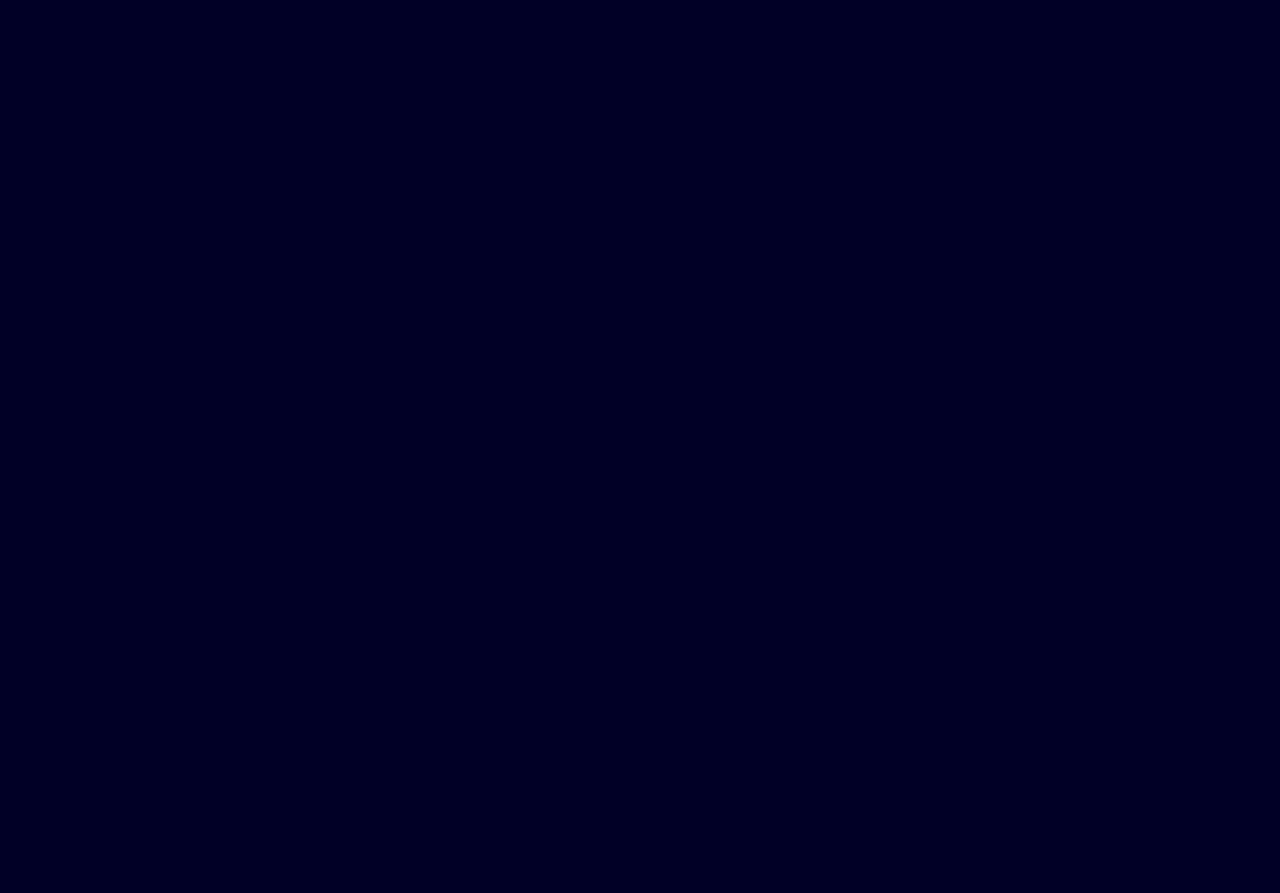
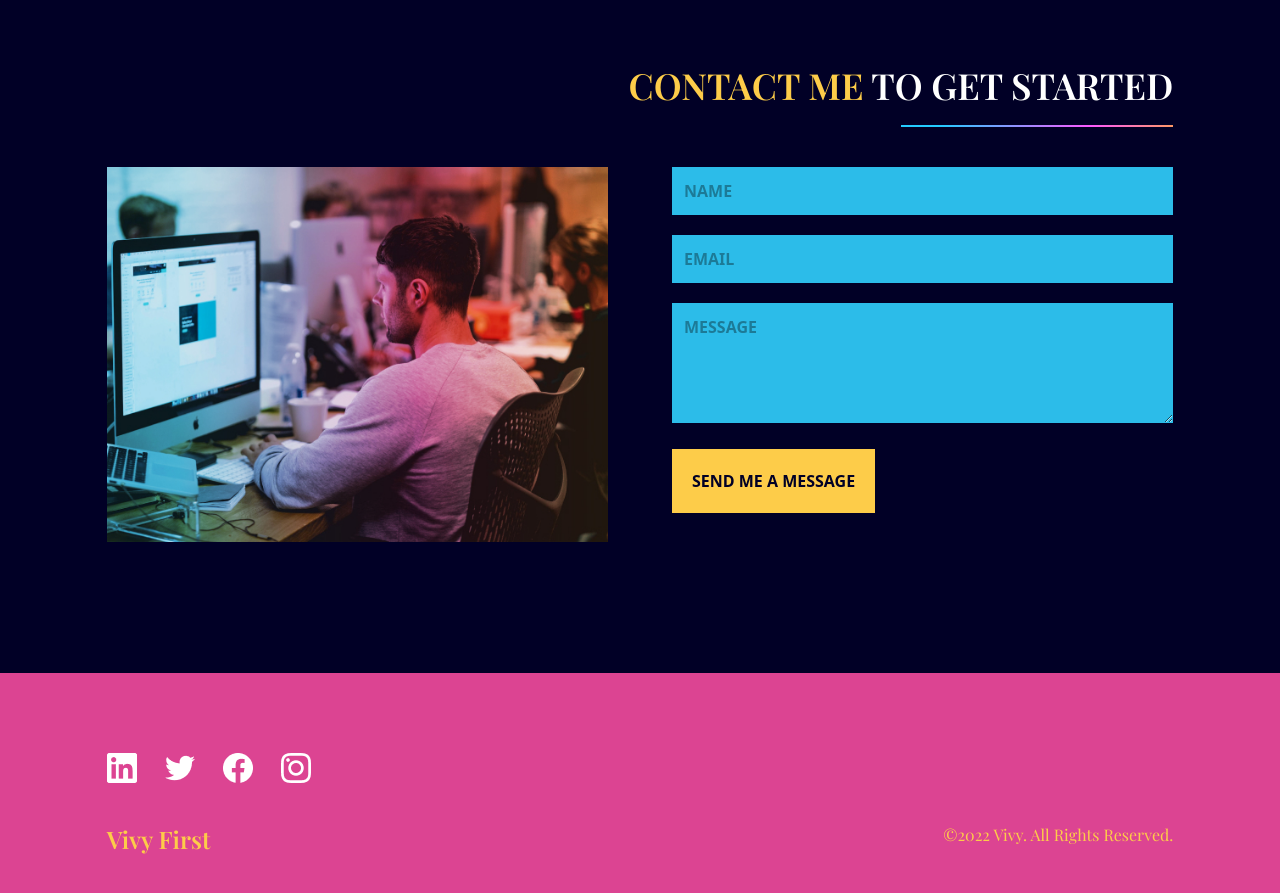
Before and after one commit to Vivy/Portofolio, a React (Vite) app: page / in a window 1280 px wide. Shown: the part 4200-5093 px from the top of the page. Before the commit the page ends 4203 px from the top, so only its background shows below. Built offline with nearby package versions, Linux system fonts and the light colour scheme.

Commit message:
feat: added footer and contact comp

```diff
--- a/public/output.css
+++ b/public/output.css
@@ -625,6 +625,11 @@
   margin-bottom: 2.5rem;
 }
 
+.my-5{
+  margin-top: 1.25rem;
+  margin-bottom: 1.25rem;
+}
+
 .ml-\[33\%\]{
   margin-left: 33%;
 }
@@ -677,6 +682,10 @@
   margin-top: 12rem;
 }
 
+.mt-1{
+  margin-top: 0.25rem;
+}
+
 .flex{
   display: flex;
 }
@@ -709,6 +718,10 @@
   height: 350px;
 }
 
+.h-64{
+  height: 16rem;
+}
+
 .w-full{
   width: 100%;
 }
@@ -737,6 +750,10 @@
   width: 50%;
 }
 
+.w-10\/12{
+  width: 83.333333%;
+}
+
 .max-w-\[400px\]{
   max-width: 400px;
 }
@@ -747,6 +764,10 @@
 
 .basis-2\/5{
   flex-basis: 40%;
+}
+
+.basis-1\/2{
+  flex-basis: 50%;
 }
 
 .resize{
@@ -860,6 +881,14 @@
   padding: 4rem;
 }
 
+.p-3{
+  padding: 0.75rem;
+}
+
+.p-5{
+  padding: 1.25rem;
+}
+
 .py-6{
   padding-top: 1.5rem;
   padding-bottom: 1.5rem;
@@ -893,6 +922,11 @@
 .px-10{
   padding-left: 2.5rem;
   padding-right: 2.5rem;
+}
+
+.py-48{
+  padding-top: 12rem;
+  padding-bottom: 12rem;
 }
 
 .pr-0\.5{
@@ -999,6 +1033,14 @@
 .text-red{
   --tw-text-opacity: 1;
   color: rgb(220 68 146 / var(--tw-text-opacity));
+}
+
+.placeholder-opaque-black::-moz-placeholder{
+  color: rgba(0,0,0,0.35);
+}
+
+.placeholder-opaque-black::placeholder{
+  color: rgba(0,0,0,0.35);
 }
 
 .opacity-0{
@@ -1165,6 +1207,11 @@
   background-color: rgb(44 188 233 / var(--tw-bg-opacity));
 }
 
+.hover\:bg-red:hover{
+  --tw-bg-opacity: 1;
+  background-color: rgb(220 68 146 / var(--tw-bg-opacity));
+}
+
 .hover\:text-yellow:hover{
   --tw-text-opacity: 1;
   color: rgb(253 204 73 / var(--tw-text-opacity));
@@ -1272,6 +1319,10 @@
     justify-content: flex-start;
   }
 
+  .md\:justify-end{
+    justify-content: flex-end;
+  }
+
   .md\:justify-between{
     justify-content: space-between;
   }
--- a/src/App.jsx
+++ b/src/App.jsx
@@ -1,8 +1,10 @@
 import { useEffect, useState } from 'react';
+import Contact from './component/contact/contact';
 import DotGroup from './component/dotgroup/dotgroup';
+import Footer from './component/footer/footer';
 import Landing from './component/landing/landing';
 import LineGradient from './component/linegradient/linegradient';
-import MySkills from './component/myskills.=/myskills';
+import MySkills from './component/myskills/myskills';
 import Navbar from './component/navbar/navbar';
 import Projects from './component/projects/projects';
 import Testimonials from './component/testimonials/testimonials';
@@ -50,6 +52,11 @@
       <div className='w-5/6 mx-auto md:h-full'>
         <Testimonials />
       </div>
+      <LineGradient />
+      <div className='w-5/6 mx-auto md:h-full'>
+        <Contact />
+      </div>
+      <Footer />
     </div>
   );
 };
--- /dev/null
+++ b/src/component/contact/contact.jsx
@@ -0,0 +1,142 @@
+import { useForm } from 'react-hook-form';
+import { motion } from 'framer-motion';
+import LineGradient from '../linegradient/linegradient';
+
+const Contact = () => {
+  const {
+    register,
+    trigger,
+    formState: { errors },
+  } = useForm();
+
+  const onSubmit = async (e) => {
+    console.log('~ e', e);
+    const isValid = await trigger();
+    if (!isValid) {
+      e.preventDefault();
+    }
+  };
+
+  return (
+    <section id='contact' className='contact py-48'>
+      {/* headings */}
+      <motion.div
+        initial='hidden'
+        whileInView='visible'
+        viewport={{ once: true, amount: 0.5 }}
+        transition={{ duration: 0.5 }}
+        variants={{
+          hidden: { opacity: 0, x: 50 },
+          visible: { opacity: 1, x: 0 },
+        }}
+        className='flex justify-end w-full'
+      >
+        <div>
+          <p className='font-playfair font-semibold text-4xl'>
+            <span className='text-yellow'>CONTACT ME</span> TO GET STARTED
+          </p>
+          <div className='flex md:justify-end my-5'>
+            <LineGradient width='w-1/2' />
+          </div>
+        </div>
+      </motion.div>
+
+      {/* {form and image} */}
+      <div className='md:flex md:justify-between gap-16 mt-5'>
+        <motion.div
+          initial='hidden'
+          whileInView='visible'
+          viewport={{ once: true, amount: 0.5 }}
+          transition={{ duration: 0.5 }}
+          variants={{
+            hidden: { opacity: 0, y: 50 },
+            visible: { opacity: 1, y: 0 },
+          }}
+          className='basis-1/2 flex justify-center'
+        >
+          <img src='../assets/contact-image.jpeg' alt='contact' />
+        </motion.div>
+
+        <motion.div
+          initial='hidden'
+          whileInView='visible'
+          viewport={{ once: true, amount: 0.5 }}
+          transition={{ delay: 0.2, duration: 0.5 }}
+          variants={{
+            hidden: { opacity: 0, y: 50 },
+            visible: { opacity: 1, y: 0 },
+          }}
+          className='basis-1/2 mt-10 md:mt-0'
+        >
+          <form
+            target='_blank'
+            onSubmit={onSubmit}
+            action='https://formsubmit.co/duemailemail@email.com'
+            method='POST'
+          >
+            <input
+              className='w-full bg-blue font-semibold placeholder-opaque-black p-3'
+              type='text'
+              placeholder='NAME'
+              {...register('name', {
+                required: true,
+                maxLength: 100,
+              })}
+            />
+            {errors.name && (
+              <p className='text-red mt-1'>
+                {errors.name.type === 'required' && 'This field is required.'}
+                {errors.name.type === 'maxLength' && 'Max length is 100 char.'}
+              </p>
+            )}
+
+            <input
+              className='w-full bg-blue font-semibold placeholder-opaque-black p-3 mt-5'
+              type='text'
+              placeholder='EMAIL'
+              {...register('email', {
+                required: true,
+                pattern: /^[A-Z0-9._%+-]+@[A-Z0-9.-]+\.[A-Z]{2,}$/i,
+              })}
+            />
+            {errors.email && (
+              <p className='text-red mt-1'>
+                {errors.email.type === 'required' && 'This field is required.'}
+                {errors.email.type === 'pattern' && 'Invalid email address.'}
+              </p>
+            )}
+
+            <textarea
+              className='w-full bg-blue font-semibold placeholder-opaque-black p-3 mt-5'
+              name='message'
+              placeholder='MESSAGE'
+              rows='4'
+              cols='50'
+              {...register('message', {
+                required: true,
+                maxLength: 2000,
+              })}
+            />
+            {errors.message && (
+              <p className='text-red mt-1'>
+                {errors.message.type === 'required' &&
+                  'This field is required.'}
+                {errors.message.type === 'maxLength' &&
+                  'Max length is 2000 char.'}
+              </p>
+            )}
+
+            <button
+              className='p-5 bg-yellow font-semibold text-deep-blue mt-5 hover:bg-red hover:text-white transition duration-500'
+              type='submit'
+            >
+              SEND ME A MESSAGE
+            </button>
+          </form>
+        </motion.div>
+      </div>
+    </section>
+  );
+};
+
+export default Contact;
--- /dev/null
+++ b/src/component/footer/footer.jsx
@@ -0,0 +1,21 @@
+import SocialMediaIcons from '../socialmedia/socialmediaicons';
+
+const Footer = () => {
+  return (
+    <footer className='h-64 bg-red pt-10'>
+      <div className='w-5/6 mx-auto'>
+        <SocialMediaIcons />
+        <div className='md:flex justify-center md:justify-between text-center '>
+          <p className='font-playfair font-semibold text-2xl text-yellow'>
+            Vivy First
+          </p>
+          <p className='font-playfair text-md text-yellow'>
+            ©2022 Vivy. All Rights Reserved.
+          </p>
+        </div>
+      </div>
+    </footer>
+  );
+};
+
+export default Footer;
--- a/src/component/myskills.=/myskills.jsx
+++ b/src/component/myskills/myskills.jsx
@@ -5,7 +5,7 @@
 const MySkills = () => {
   const isAboveMediumScreens = useMediaQuery('(min-width: 1060px)');
   return (
-    <section id='myskills' className='pt-10 pb-24'>
+    <section id='skills' className='pt-10 pb-24'>
       {/* {header and image} */}
       <div className='md:flex md:justify-between md:gap-16 mt-32'>
         <motion.div
```
